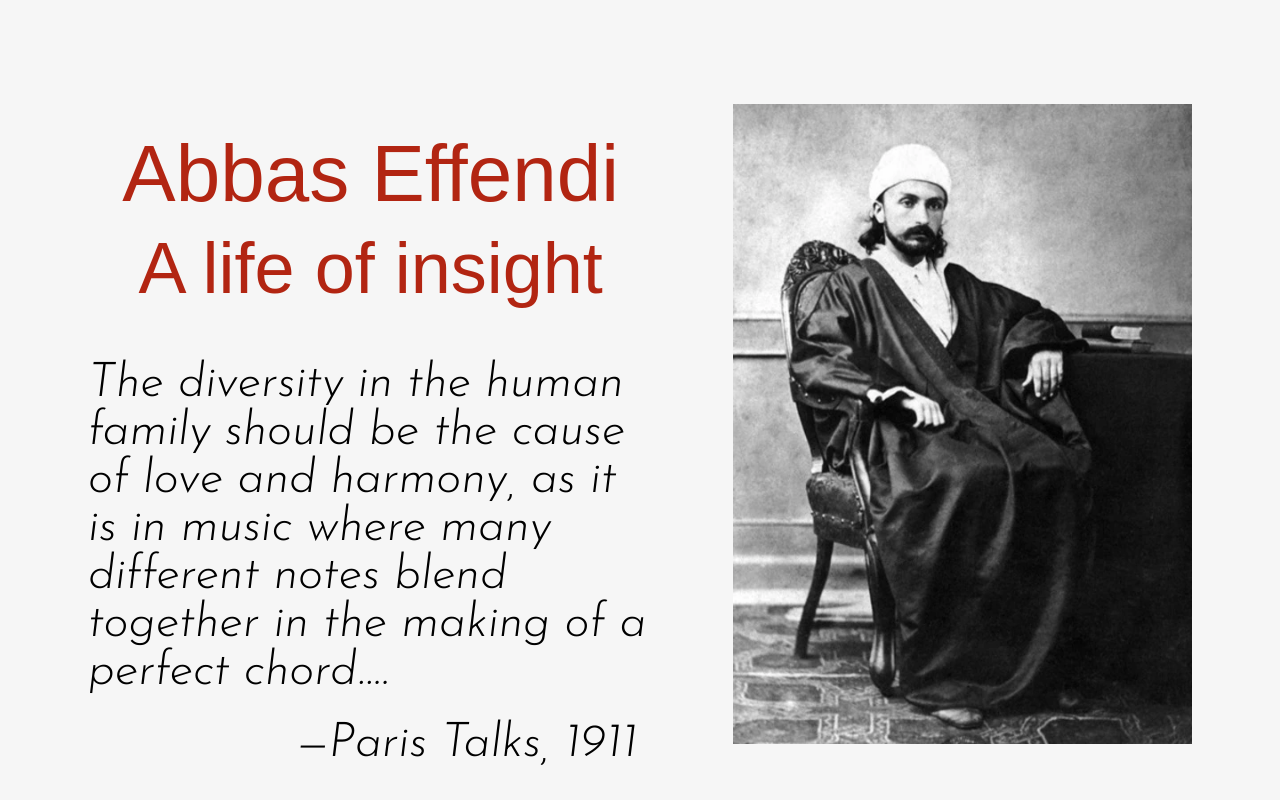
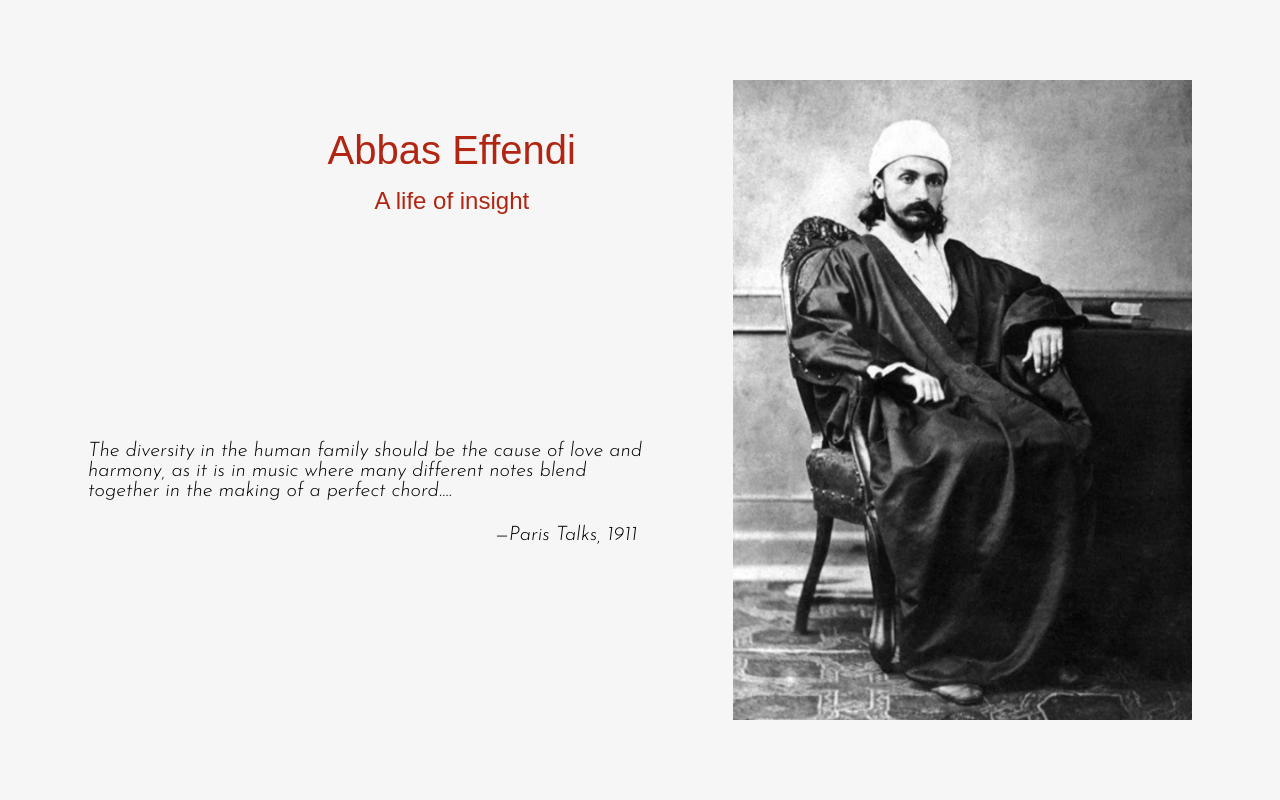
Before and after one commit to syntapy/abbas_tribute, a website: page index.html in a window 1280 px wide. Shown: the top 800 px of the page. Drawn offline with Linux system fonts and the light colour scheme; a web font is replaced by a local one.

Commit message:
try nested media queries

```diff
--- a/css/font_size.css
+++ b/css/font_size.css
@@ -1,16 +1,58 @@
-@media (min-height: 600px) {
+@media (min-height: 800px) {
+  @media (orientation: portrait) {
     header {
-    font-size: 5rem;
+      font-size: 5.0rem;
     }
-
-  main {
-    3.5rem;
+    .title {
+      font-size: 1.0em;
+    }
+    .subtitle {
+      font-size: 0.6em;
+    }
+    .quote{
+      font-size: 0.5em;
+    }
+    .attribution {
+      font-size: 0.8em;
     }
   }
 
-@media (max-height: 600px) {
+  @media (orientation: landscape) {
+    header {
+      font-size: 3.0rem;
+    }
+    .title {
+      font-size: 1.0em;
+    }
+    .subtitle {
+      font-size: 1.0em;
+    }
+    .header-quote {
+      font-size: 1.0em;
+    }
+  }
+}
+
+@media (max-height: 800px) {
+  @media (orientation: portrait) {
     header {
       font-size: 2rem;
+    }
+
+    .title {
+      font-size: 1.0em;
+    }
+
+    .subtitle {
+      font-size: 0.6em;
+    }
+
+    .quote {
+      font-size: 0.5em;
+    }
+
+    .attribution {
+      font-size: 0.8em;
     }
 
     main {
@@ -18,22 +60,29 @@
     }
   }
 
-@media (orientation: portrait) {
+  @media (orientation: landscape) {
+    header {
+      font-size: 2.5rem;
+    }
+
+    .title {
+      font-size: 1.0em;
+    }
+
     .subtitle {
-    font-size: 1em;
+      font-size: 0.6em;
     }
 
     .quote {
       font-size: 0.5em;
     }
+
+    .attributon {
+      font-size: 0.8em;
     }
 
-@media (orientation: landscape) {
-  .subtitle {
-    font-size: 0.9em;
-  }
-
-  .quote {
-    font-size: 0.6em;
+    main {
+      1.5rem
     }
   }
+}
```
Lines whose indentation alone changed are shown as unchanged.
